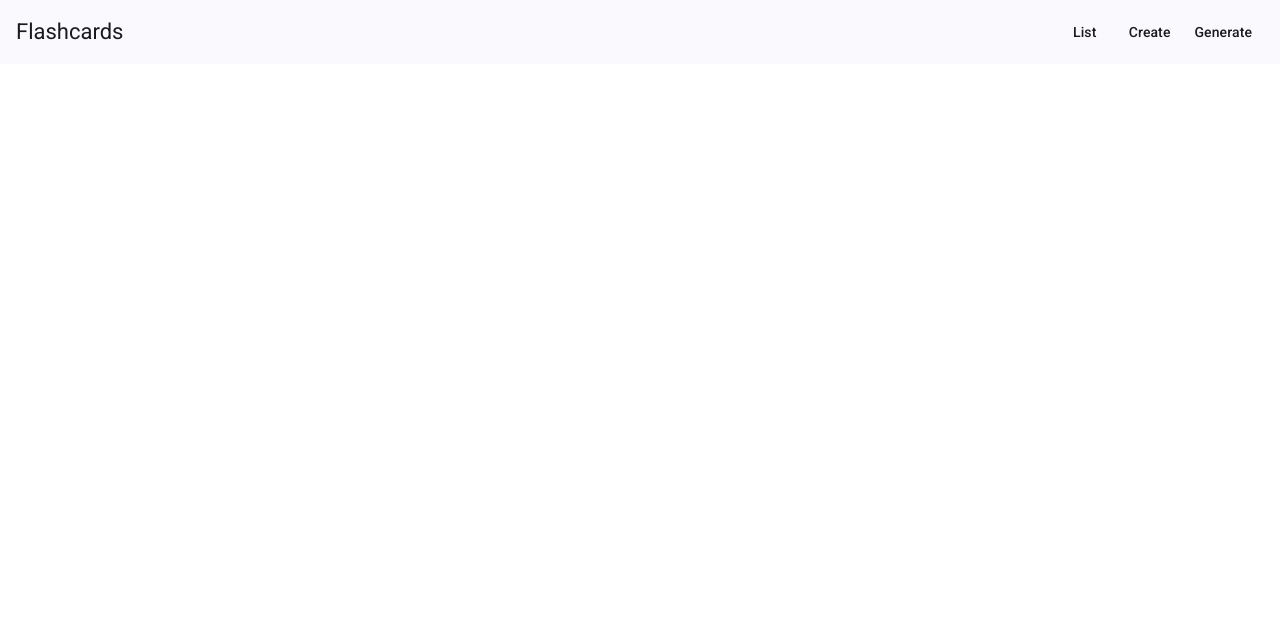
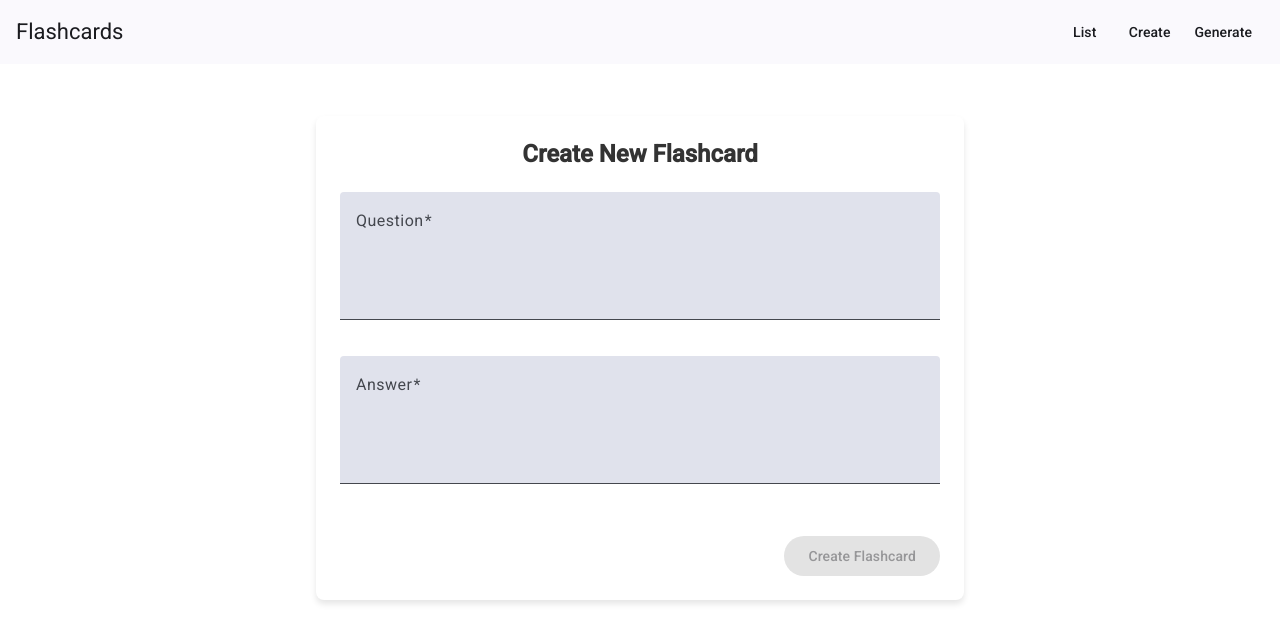
Before and after one commit to przeprogramowani/starter-nest-angular, an Angular app in the folder flashcards-ui/: page /create in a window 1280 px wide. Before the commit this address led to /. Shown: the top 642 px of the page. Built offline with nearby package versions, Linux system fonts and the light colour scheme.

Commit message:
feat: handle card create

```diff
--- a/flashcards-ui/src/app/app.routes.ts
+++ b/flashcards-ui/src/app/app.routes.ts
@@ -1,4 +1,5 @@
 import { Routes } from '@angular/router';
+import { FlashcardsCreateComponent } from './flashcards-create/flashcards-create.component';
 import { FlashcardsListComponent } from './flashcards-list/flashcards-list.component';
 
 export const routes: Routes = [
@@ -6,4 +7,8 @@ export const routes: Routes = [
     path: '',
     component: FlashcardsListComponent,
   },
+  {
+    path: 'create',
+    component: FlashcardsCreateComponent,
+  },
 ];
--- /dev/null
+++ b/flashcards-ui/src/app/flashcards-create/flashcards-create.component.html
@@ -0,0 +1,68 @@
+<div class="flashcard-form-container">
+  <h2>Create New Flashcard</h2>
+
+  <form
+    (ngSubmit)="onSubmit()"
+    [formGroup]="flashcardForm"
+    class="flashcard-form"
+  >
+    <mat-form-field appearance="fill" class="form-field">
+      <mat-label>Question</mat-label>
+      <textarea
+        matInput
+        formControlName="question"
+        placeholder="Enter your question here"
+        rows="4"
+        required
+      >
+      </textarea>
+      <mat-error
+        *ngIf="
+          flashcardForm.get('question')?.invalid &&
+          flashcardForm.get('question')?.touched
+        "
+      >
+        Question is required
+      </mat-error>
+    </mat-form-field>
+
+    <mat-form-field appearance="fill" class="form-field">
+      <mat-label>Answer</mat-label>
+      <textarea
+        matInput
+        formControlName="answer"
+        placeholder="Enter the answer here"
+        rows="4"
+        required
+      >
+      </textarea>
+      <mat-error
+        *ngIf="
+          flashcardForm.get('answer')?.invalid &&
+          flashcardForm.get('answer')?.touched
+        "
+      >
+        Answer is required
+      </mat-error>
+    </mat-form-field>
+
+    <div *ngIf="error()" class="error-message">
+      {{ error() }}
+    </div>
+
+    <div class="form-actions">
+      <button
+        mat-raised-button
+        color="primary"
+        type="submit"
+        [disabled]="flashcardForm.invalid || submitting()"
+      >
+        <ng-container *ngIf="submitting(); else createLabel">
+          <mat-spinner diameter="20" class="spinner-button"></mat-spinner>
+          Submitting...
+        </ng-container>
+        <ng-template #createLabel> Create Flashcard </ng-template>
+      </button>
+    </div>
+  </form>
+</div>
--- /dev/null
+++ b/flashcards-ui/src/app/flashcards-create/flashcards-create.component.scss
@@ -0,0 +1,62 @@
+.flashcard-form-container {
+  max-width: 600px;
+  margin: 2rem auto;
+  padding: 1.5rem;
+  border-radius: 8px;
+  box-shadow: 0 4px 6px rgba(0, 0, 0, 0.1);
+  background-color: #fff;
+
+  h2 {
+    margin-top: 0;
+    margin-bottom: 1.5rem;
+    color: #333;
+    text-align: center;
+  }
+}
+
+.flashcard-form {
+  display: flex;
+  flex-direction: column;
+  gap: 1rem;
+
+  .form-field {
+    width: 100%;
+
+    textarea {
+      resize: none;
+    }
+  }
+
+  .error-message {
+    background-color: #ffebee;
+    color: #c62828;
+    padding: 0.75rem;
+    border-radius: 4px;
+    margin-bottom: 1rem;
+  }
+
+  .form-actions {
+    display: flex;
+    justify-content: flex-end;
+    margin-top: 1rem;
+
+    button {
+      min-width: 150px;
+      display: flex;
+      align-items: center;
+      justify-content: center;
+      gap: 8px;
+
+      .spinner-button {
+        margin-right: 8px;
+      }
+    }
+  }
+}
+
+@media (max-width: 768px) {
+  .flashcard-form-container {
+    margin: 1rem;
+    padding: 1rem;
+  }
+}
--- /dev/null
+++ b/flashcards-ui/src/app/flashcards-create/flashcards-create.component.ts
@@ -0,0 +1,73 @@
+import { CommonModule } from '@angular/common';
+import { Component, signal } from '@angular/core';
+import {
+  FormBuilder,
+  FormGroup,
+  ReactiveFormsModule,
+  Validators,
+} from '@angular/forms';
+import { Router } from '@angular/router';
+import { MatButtonModule } from '@angular/material/button';
+import { MatFormFieldModule } from '@angular/material/form-field';
+import { MatInputModule } from '@angular/material/input';
+import { MatProgressSpinnerModule } from '@angular/material/progress-spinner';
+import { MatSnackBar } from '@angular/material/snack-bar';
+import { FlashcardsService } from '../flashcards.service';
+
+@Component({
+  selector: 'app-flashcards-create',
+  standalone: true,
+  imports: [
+    CommonModule,
+    ReactiveFormsModule,
+    MatButtonModule,
+    MatFormFieldModule,
+    MatInputModule,
+    MatProgressSpinnerModule,
+  ],
+  templateUrl: './flashcards-create.component.html',
+  styleUrl: './flashcards-create.component.scss',
+})
+export class FlashcardsCreateComponent {
+  flashcardForm: FormGroup;
+  submitting = signal(false);
+  error = signal<string | null>(null);
+
+  constructor(
+    private fb: FormBuilder,
+    private flashcardsService: FlashcardsService,
+    private router: Router,
+    private snackBar: MatSnackBar
+  ) {
+    this.flashcardForm = this.fb.group({
+      question: ['', Validators.required],
+      answer: ['', Validators.required],
+    });
+  }
+
+  onSubmit(): void {
+    if (this.flashcardForm.valid) {
+      this.submitting.set(true);
+      this.error.set(null);
+
+      this.flashcardsService.create(this.flashcardForm.value).subscribe({
+        next: () => {
+          this.snackBar.open('Flashcard created successfully!', 'Close', {
+            duration: 3000,
+          });
+          this.flashcardForm.reset();
+          this.submitting.set(false);
+          this.router.navigate(['/']); // Navigate back to the list
+        },
+        error: (err) => {
+          console.error('Error creating flashcard:', err);
+          this.error.set('Failed to create flashcard. Please try again.');
+          this.submitting.set(false);
+          this.snackBar.open('Error creating flashcard', 'Close', {
+            duration: 5000,
+          });
+        },
+      });
+    }
+  }
+}
--- a/flashcards-ui/src/app/flashcards-list/flashcards-list.component.html
+++ b/flashcards-ui/src/app/flashcards-list/flashcards-list.component.html
@@ -14,9 +14,6 @@
   <div class="flashcards-grid">
     @for (card of flashcards(); track card.id) {
     <mat-card class="flashcard-card" (click)="toggleAnswer(card.id)">
-      <mat-card-header>
-        <mat-card-title>{{ card.category || "General" }}</mat-card-title>
-      </mat-card-header>
       <mat-card-content>
         <div class="question">
           <p>{{ card.question }}</p>
```
Also changed, not shown: 2 other files (tests, documents, lock files or other folders).
